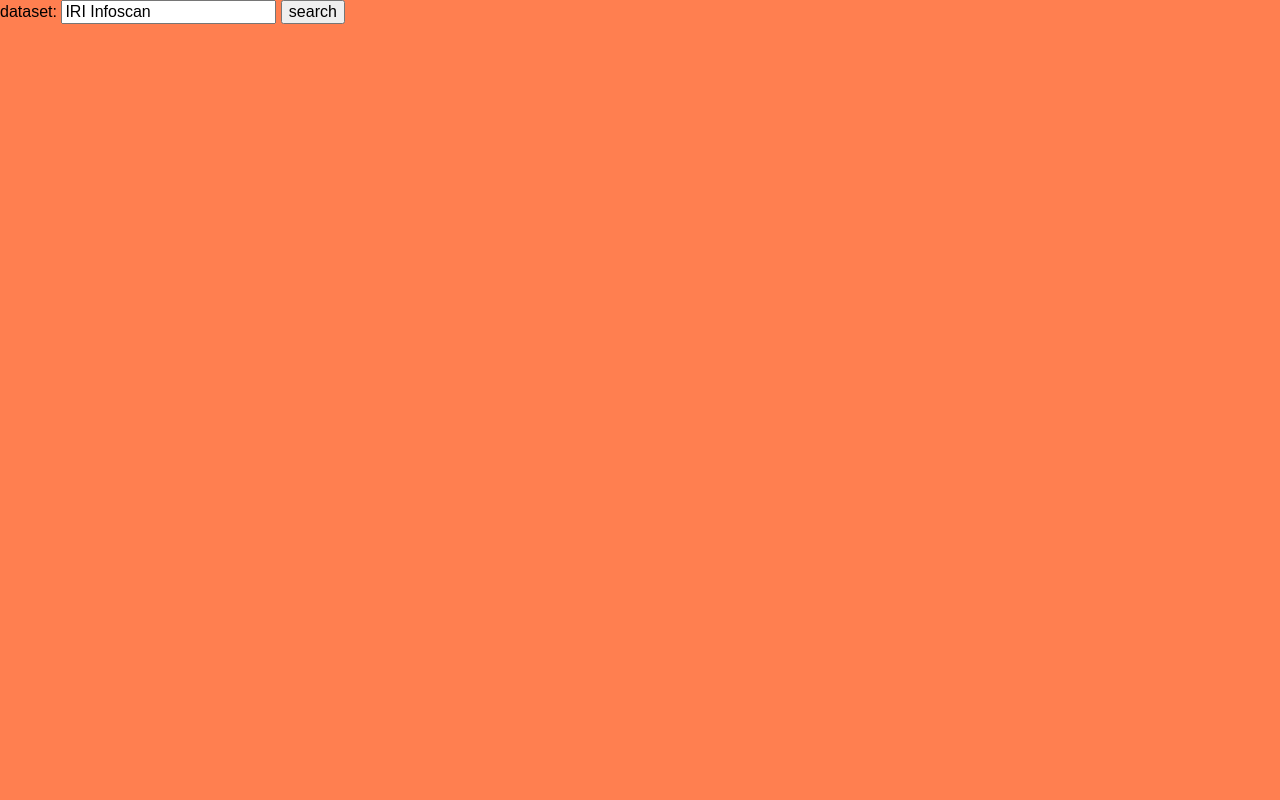
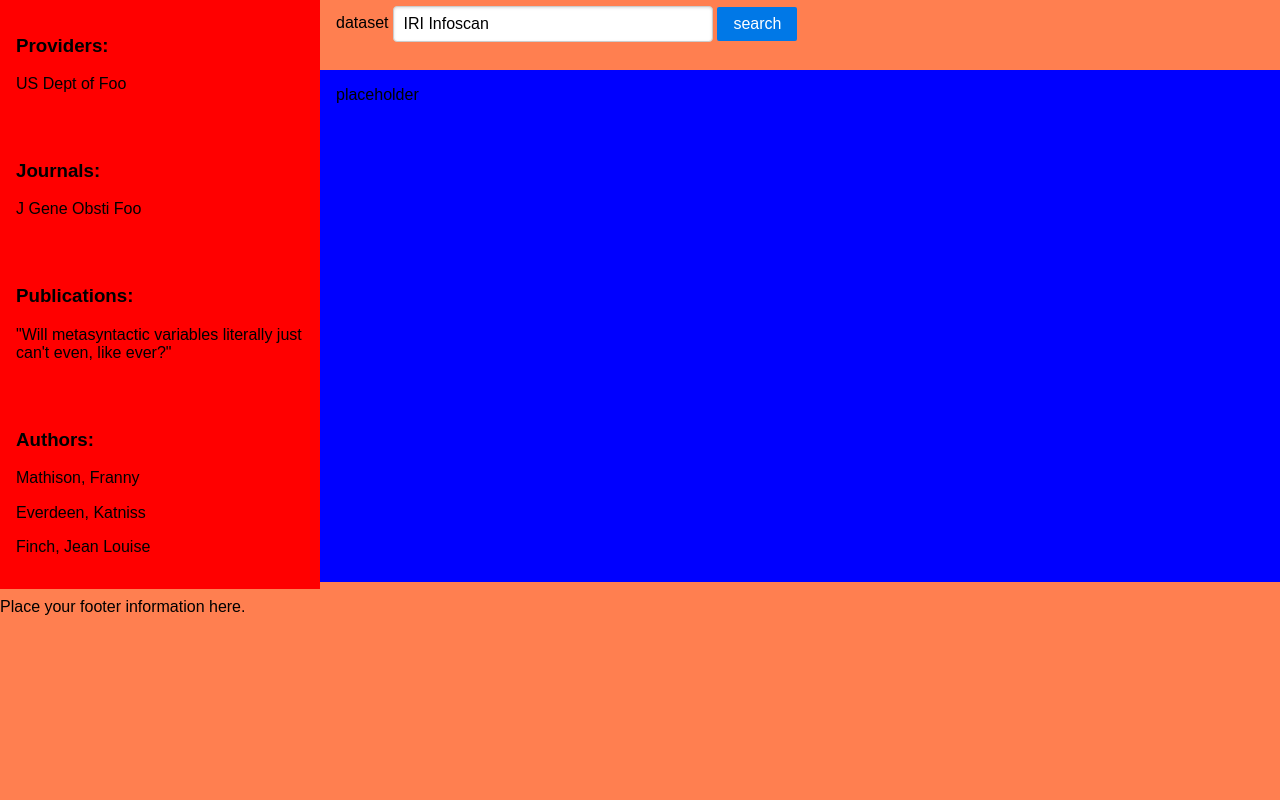
Before and after one commit to Coleridge-Initiative/RCServer, a Flask app: page / in a window 1280 px wide. Run offline with Flask 2, Linux system fonts and the light colour scheme; parts of the project's set-up code (start-up, migrations or seed data) failed here and were passed over; some libraries are stand-ins or nearby versions.

Commit message:
placeholders

```diff
--- a/templates/index.html
+++ b/templates/index.html
@@ -1,18 +1,17 @@
 <!DOCTYPE html>
-<html
- lang="en"
->
+<html lang="en">
 <head>
+ <title>Rich Context</title>
  <meta charset="utf-8">
  <meta
   name="viewport"
   content="width=device-width, initial-scale=1"
  >
- <meta http-equiv="X-UA-Compatible" content="IE=edge">
  <meta
   name="keywords"
   content="rich context, evidence-based policymaking, knowledge graph, automated data inventory"
  >
+ <meta http-equiv="X-UA-Compatible" content="IE=edge">
  <link
   rel="stylesheet"
   href="https://unpkg.com/purecss@1.0.1/build/pure-min.css"
@@ -25,25 +24,93 @@
  <!--[if gt IE 8]><!-->
    <link rel="stylesheet" href="https://unpkg.com/purecss@1.0.1/build/grids-responsive-min.css">
  <!--<![endif]-->
-
- <title>Rich Context</title>
+ <style>
+html, body {
+  min-height: 100%;
+}
+#content {
+  min-height: 100%;
+  height: auto !important; /*min-height hack*/
+  height: 100%;            /*min-height hack*/
+  margin-bottom: -4em;     /*negates #push on longer pages*/
+}
+#footer {
+  height: 4em;
+}
+ </style>
 </head>
 <body
  style="background-color: coral;"
 >
-<div id="layout">
- <div class="pure-g">
-  <div class="pure-u-1">
+<div id="content">
+<div class="pure-g">
 
-<form id="search">
-dataset:
-<input type="text" name="entity" value="IRI Infoscan"/>
-<input type="button" onclick="run_search()" value="search">
+  <div class="pure-u-1 pure-u-md-1-4">
+<div
+ style="background-color: red; padding: 1em;"
+>
+<h3>Providers:</h3>
+<p>
+US Dept of Foo
+</p>
+</div>
+<div
+ style="background-color: red; padding: 1em;"
+>
+<h3>Journals:</h3>
+<p>
+J Gene Obsti Foo
+</p>
+</div>
+<div
+ style="background-color: red; padding: 1em;"
+>
+<h3>Publications:</h3>
+<p>
+"Will metasyntactic variables literally just can't even, like ever?"
+</p>
+</div>
+<div
+ style="background-color: red; padding: 1em;"
+>
+<h3>Authors:</h3>
+<p>
+Mathison, Franny
+</p>
+<p>
+Everdeen, Katniss
+</p>
+<p>
+Finch, Jean Louise
+</p>
+</div>
+  </div>
+
+  <div class="pure-u-1 pure-u-md-3-4">
+<form
+ id="search"
+ class="pure-form"
+ style="padding-left: 1em;"
+>
+<fieldset>
+<label for="entity">dataset</label>
+<input type="text" name="entity" value="IRI Infoscan" style="width: 20em;"/>
+<button type="submit" class="pure-button pure-button-primary" onclick="run_search()">search</button>
+</fieldset>
 </form>
 
+<p
+ style="background-color: blue; padding: 1em; min-height: 30em;"
+>placeholder</p>
   </div>
- </div>
 
+<div id="footer" class="pure-u-1">
+<footer>
+  Place your footer information here.
+</footer>
+</div>
+
+</div>
 </div>
 
 <script>
@@ -60,16 +127,16 @@ function run_search() {
   xhr.send()
 
   xhr.onload = function() {
-    if (xhr.status != 200) { // analyze HTTP status of the response
+    if (xhr.status != 200) {
       alert(`Error ${xhr.status}: ${xhr.statusText}`); // e.g. 404: Not Found
-    } else { // show the result
+    } else { // use the result
       var obj = xhr.response;
       console.log(obj);
     }
   };
 
   xhr.onerror = function() {
-    alert("Request failed");
+    alert("API request failed");
   };
 }
 </script>
```
